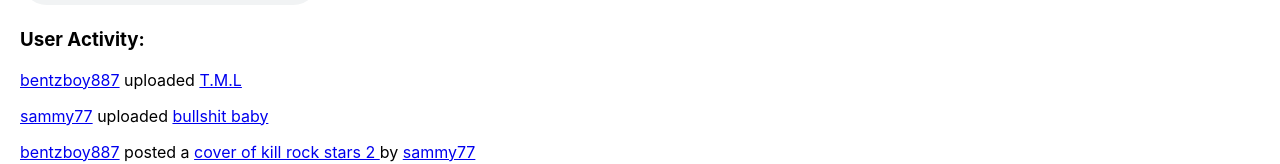
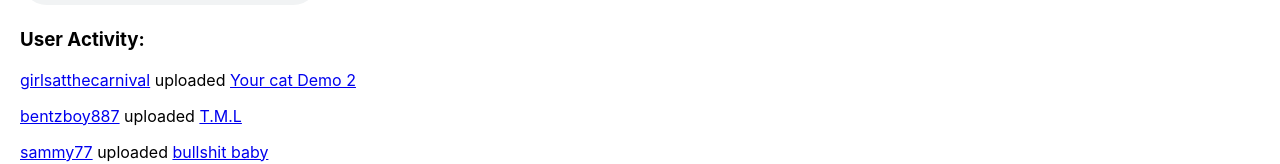
Before and after one commit to camelCaseSensitive/coverpool, a React (Create React App) app: page / in a window 1280 px wide. Shown: the part 246-410 px from the top of the page. Built offline with nearby package versions, Linux system fonts and the light colour scheme; no server answers; a web font is replaced by a local one.

Commit message:
girlsatthecarnical

```diff
--- a/src/App.js
+++ b/src/App.js
@@ -270,6 +270,7 @@ class Home extends React.Component {
         <SongPlayer songSource={'https://firebasestorage.googleapis.com/v0/b/coverpool-c532b.appspot.com/o/7R5T6CBpJHZF1wITzyLgWhvdfEI3%2Fcovers%2Fdoahnean%2Fdandelion%2Fdandelion%20written%20by%20doahnean%20and%20performed%20by%20mallard%20westcott%20on%20banjo.mp3?alt=media&token=12198219-0485-4018-870c-31a816f66665'} songName = "Dandelion" />
 
         <h3>User Activity: </h3>
+        <p><a href="/user/girlsatthecarnival">girlsatthecarnival</a> uploaded <a href="/user/girlsatthecarnival/originals/Your-cat-Demo-2">Your cat Demo 2</a></p>
         <p><a href="/user/bentzboy887">bentzboy887</a> uploaded <a href="/user/bentzboy887/originals/T.M.L">T.M.L</a></p>
         <p><a href="/user/sammy77">sammy77</a> uploaded <a href="/user/sammy77/originals/bullshit-baby">bullshit baby</a></p>
         <p><a href="/user/bentzboy887">bentzboy887</a> posted a <a href="/user/bentzboy887/covers/sammy77/kill-rock-stars-2"> cover of kill rock stars 2 </a> by <a href="/user/sammy77">sammy77</a></p>
```
